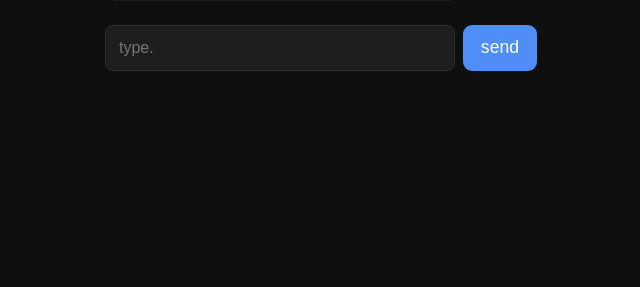
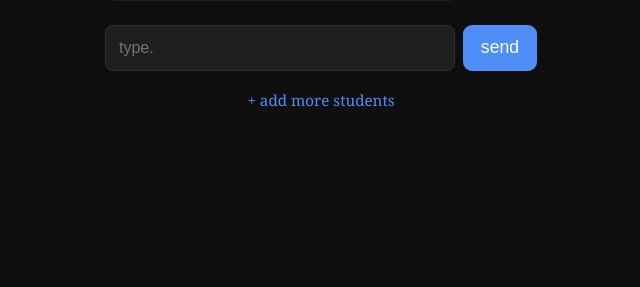
Before and after one commit to atharva123aa/ClassBot, a Flask app: template templates/chat.html in a window 1280 px wide. Shown: the part 154-441 px from the top of the page, without its empty margins (319-959 px from the left). Run offline with Flask 3, Linux system fonts and the light colour scheme; the template is opened without the code that fills it, so the values that code supplies are empty.

Commit message:
added href

```diff
--- a/templates/chat.html
+++ b/templates/chat.html
@@ -6,6 +6,7 @@
 </head>
 
 <body>
+
     <div class="wrapper">
         <h2>Ask Something </h2>
         <p><em>TRY -</em> Who is roll 5 /How many girls /boys/list everyone</p>
@@ -25,6 +26,7 @@
             <input type="text" name="msg" id="msginput" placeholder="type." value="{{ msg if msg else '' }}" required
                 autocomplete="off" /><!--no weirdness--> <button type="submit">send</button>
         </form>
+        <a href="/add" class="gochat">+ add more students</a>
     </div>
     <script> //scroll to bottom found on stack overflow
         window.onload = function () {
```
